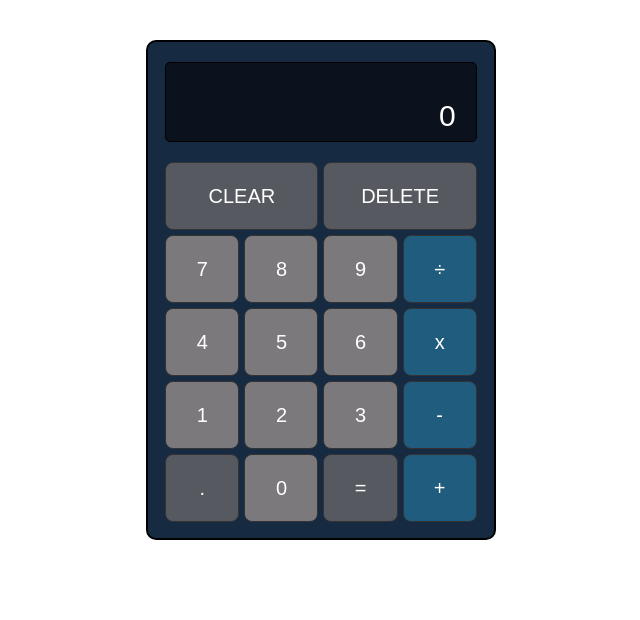
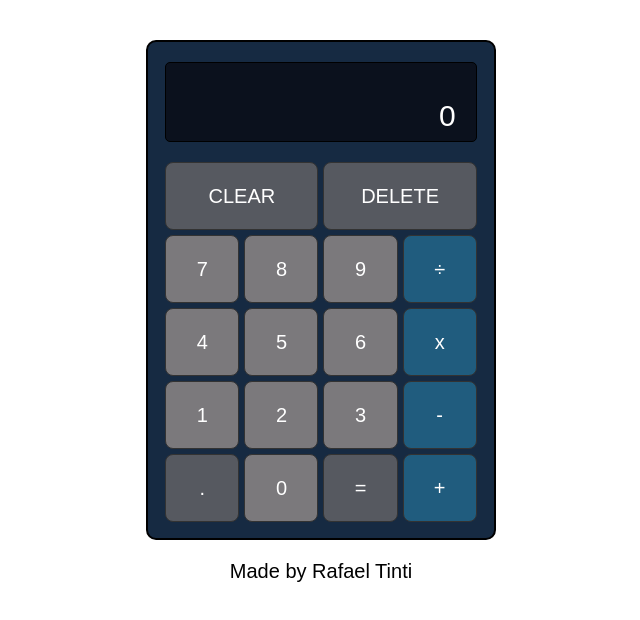
Before and after one commit to RafaTinti/CalculatorApp, a plain HTML site: page index.html in a window 1280 px wide. Shown: the whole page, without its empty margins (319-959 px from the left). Drawn offline with Linux system fonts and the light colour scheme.

Commit message:
adds page title and footer

```diff
--- a/index.html
+++ b/index.html
@@ -4,7 +4,7 @@
     <meta charset="UTF-8">
     <meta http-equiv="X-UA-Compatible" content="IE=edge">
     <meta name="viewport" content="width=device-width, initial-scale=1.0">
-    <title>Document</title>
+    <title>Calculator App</title>
     <link rel="stylesheet" href="style.css">
     <script src="script.js" defer></script>
 </head>
@@ -37,5 +37,6 @@
             <button class="btn sideBar" id="plus">+</button>
         </div>
     </div>
+    <footer>Made by <a href="https://github.com/RafaTinti">Rafael Tinti</a></footer>
 </body>
 </html>
--- a/style.css
+++ b/style.css
@@ -102,3 +102,19 @@ p.result {
     grid-column-start: 3;
     grid-column-end: 5;
 }
+
+footer{
+    padding-top: 20px;
+    font-size: 20px;
+    text-align: center;
+    color: black;
+}
+
+a{
+    text-decoration: none;
+    color: black;
+}
+
+a:visited{
+    color: black;
+}
```
